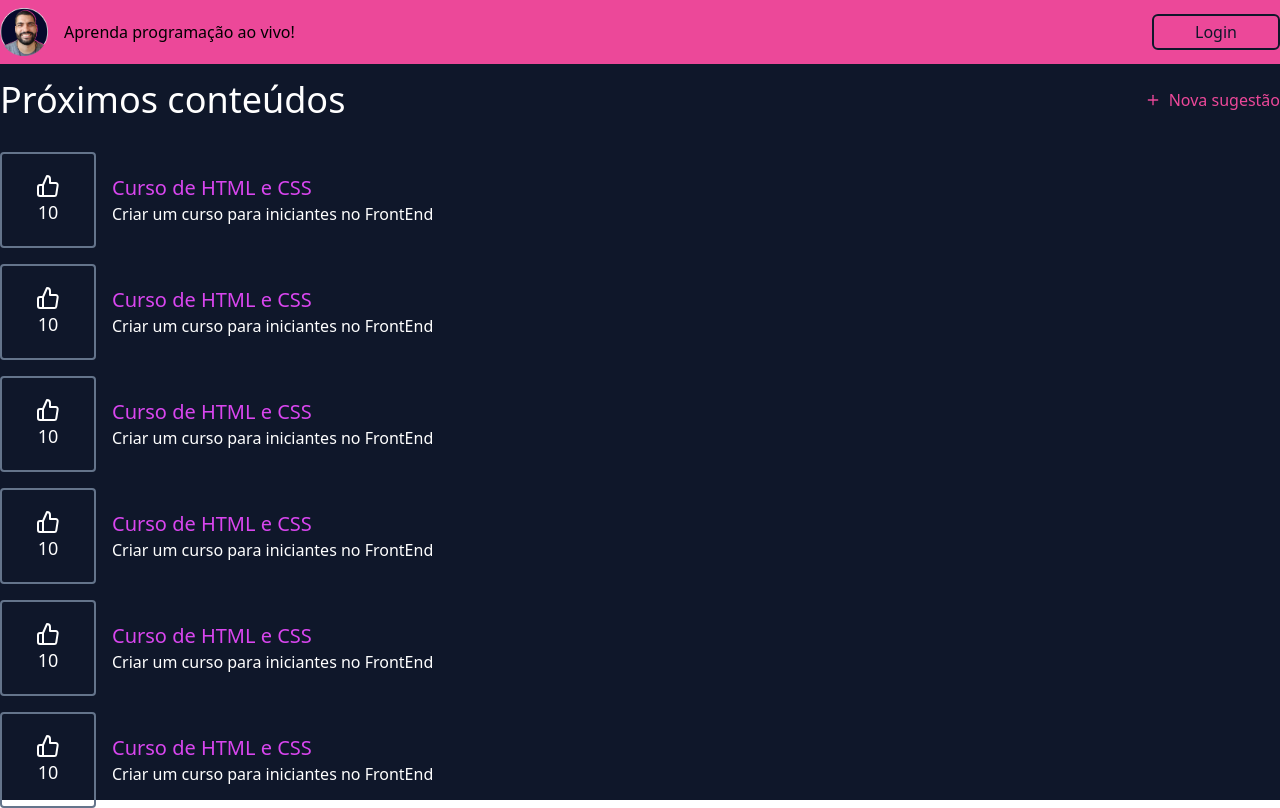
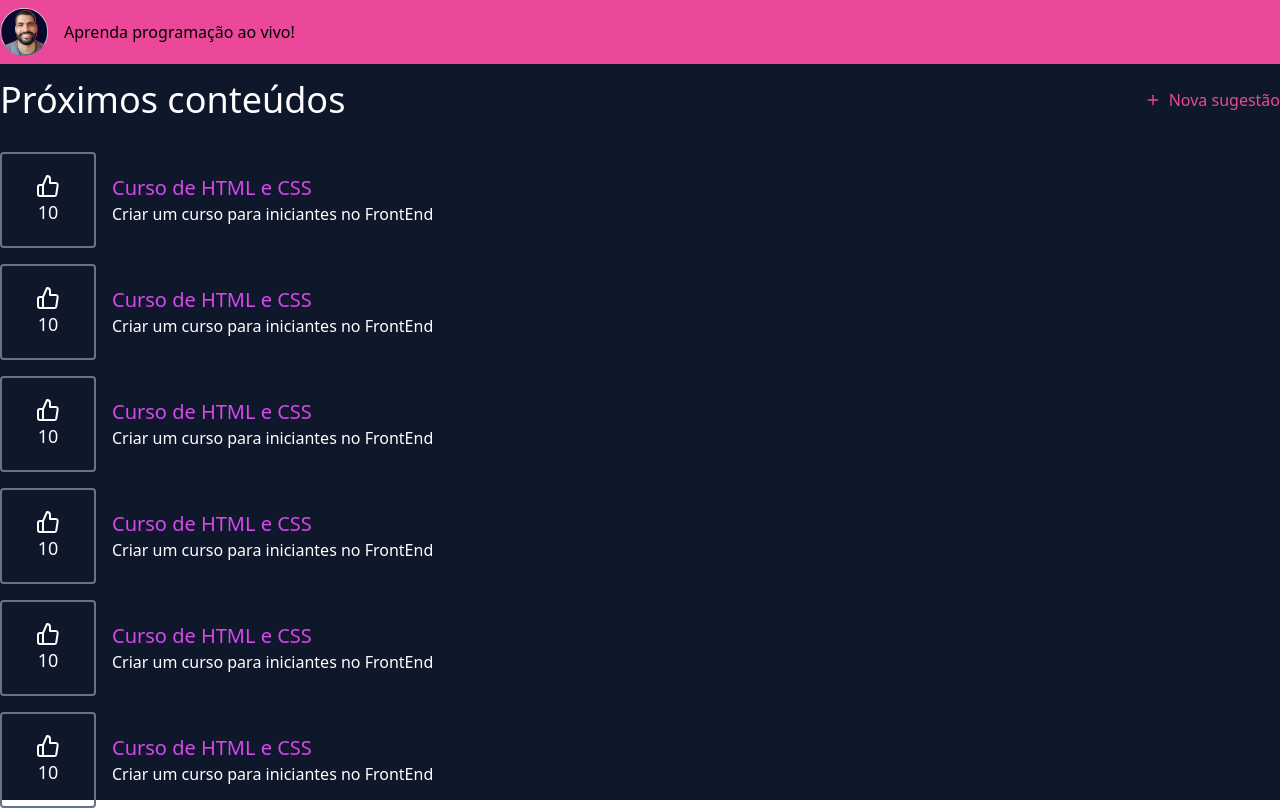
Before and after one commit to devlucaslopes/live-vote-app, a React (Create React App) app: page / in a window 1280 px wide. Built offline with nearby package versions, Linux system fonts and the light colour scheme.

Commit message:
refact: remove login btn

```diff
--- a/src/components/Nav/index.tsx
+++ b/src/components/Nav/index.tsx
@@ -2,7 +2,7 @@ import React from 'react'
 
 export const Nav = () => (
   <nav className="h-16 py-2 bg-pink-500">
-    <div className="flex justify-between items-center container mx-auto">
+    <div className="container mx-auto">
       <a
         href="https://www.twitch.tv/devlucaslopes"
         target="_blank"
@@ -12,13 +12,6 @@ export const Nav = () => (
         <img src="./avatar.png" alt="@devlucaslopes" className="w-12 mr-4" />
         Aprenda programação ao vivo!
       </a>
-      <button
-        type="button"
-        className="p-1 text-slate-900 rounded-md border-2 border-slate-900 w-32 hover:bg-slate-900 hover:text-white"
-      >
-        Login
-      </button>
-      {/* <span className="text-slate-900 text-lg">Lucas Lopes</span> */}
     </div>
   </nav>
 )
```
